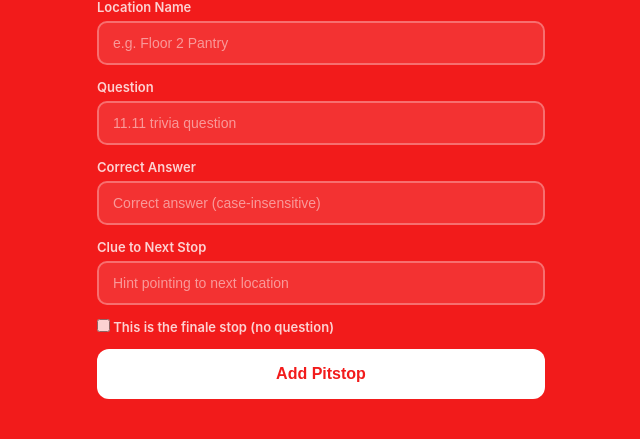
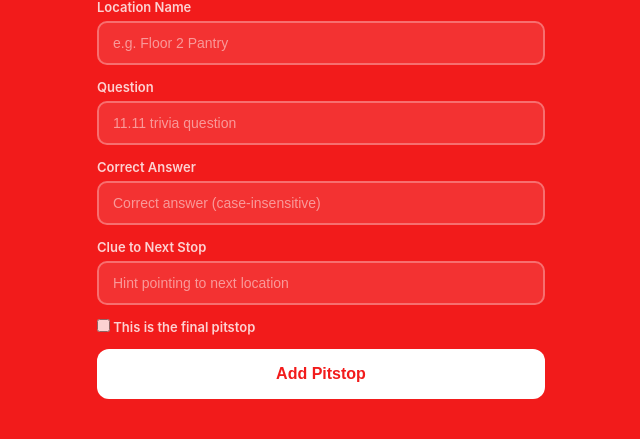
Before and after one commit to jamieysrael/lazada-1111-office-hunt, a Flask app: template templates/admin_stop_form.html in a window 1280 px wide; the page is wider, and only the part inside the window is pictured. Shown: the part 422-861 px from the top of that part, without its empty margins (319-959 px from the left). Run offline with Flask 3, Linux system fonts and the light colour scheme; the template is opened without the code that fills it, so the values that code supplies are empty.

Commit message:
Update templates/admin_stop_form.html

```diff
--- a/templates/admin_stop_form.html
+++ b/templates/admin_stop_form.html
@@ -9,40 +9,62 @@
 {% endif %}
 
 <form method="POST" action="{{ form_action }}">
+    <!-- Regular pitstop fields (always visible) -->
+    <div id="regular_fields">
         <div class="form-group">
             <label class="form-label">Location Name</label>
-        <input type="text" name="location_name" class="form-input" value="{{ stop.location_name if stop else '' }}" placeholder="e.g. Floor 2 Pantry" required>
+            <input type="text" name="location_name" id="location_name" class="form-input" value="{{ stop.location_name if stop else '' }}" placeholder="e.g. Floor 2 Pantry" required>
         </div>
         <div class="form-group">
             <label class="form-label">Question</label>
-        <input type="text" name="question" class="form-input" value="{{ stop.question if stop else '' }}" placeholder="11.11 trivia question" required>
+            <input type="text" name="question" id="question" class="form-input" value="{{ stop.question if stop else '' }}" placeholder="11.11 trivia question">
         </div>
         <div class="form-group">
             <label class="form-label">Correct Answer</label>
-        <input type="text" name="answer" class="form-input" value="{{ stop.answer if stop else '' }}" placeholder="Correct answer (case-insensitive)" required>
+            <input type="text" name="answer" id="answer" class="form-input" value="{{ stop.answer if stop else '' }}" placeholder="Correct answer (case-insensitive)">
         </div>
         <div class="form-group">
             <label class="form-label">Clue to Next Stop</label>
-        <input type="text" name="clue_to_next" class="form-input" value="{{ stop.clue_to_next if stop else '' }}" placeholder="Hint pointing to next location" required>
+            <input type="text" name="clue_to_next" id="clue_to_next" class="form-input" value="{{ stop.clue_to_next if stop else '' }}" placeholder="Hint pointing to next location">
         </div>
+    </div>
+
+    <!-- Is this the final stop checkbox -->
     <div class="form-group">
         <label class="form-label">
-            <input type="checkbox" name="is_finale" id="is_finale" {{ 'checked' if stop and stop.is_finale else '' }} onchange="toggleFinaleFields()"> This is the finale stop (no question)
+            <input type="checkbox" name="is_finale" id="is_finale" {{ 'checked' if stop and stop.is_finale else '' }} onchange="toggleFinale()"> This is the final pitstop
         </label>
     </div>
 
-    <!-- Finale-specific fields -->
-    <div id="finale_fields" style="display:none; border-top: 1px solid rgba(255,255,255,0.2); padding-top: 16px; margin-top: 16px;">
+    <!-- Finale type selection (only visible when is_finale is checked) -->
+    <div id="finale_type_section" style="display:none; border-top: 1px solid rgba(255,255,255,0.2); padding-top: 16px; margin-top: 16px;">
+        <div class="form-group">
+            <label class="form-label">Final Stop Type</label>
+            <div style="display: flex; gap: 20px; margin-top: 8px;">
+                <label style="display: flex; align-items: center; gap: 8px; cursor: pointer;">
+                    <input type="radio" name="finale_type" value="question" id="finale_type_question" onchange="toggleFinaleType()" {{ 'checked' if stop and stop.finale_type == 'question' else '' }}>
+                    <span>Question</span>
+                </label>
+                <label style="display: flex; align-items: center; gap: 8px; cursor: pointer;">
+                    <input type="radio" name="finale_type" value="team_photo" id="finale_type_team_photo" onchange="toggleFinaleType()" {{ 'checked' if not stop or stop.finale_type == 'team_photo' else '' }}>
+                    <span>Team Photo</span>
+                </label>
+            </div>
+        </div>
+    </div>
+
+    <!-- Team Photo fields (visible when finale_type is team_photo) -->
+    <div id="team_photo_fields" style="display:none; border-top: 1px solid rgba(255,255,255,0.2); padding-top: 16px; margin-top: 16px;">
         <div class="form-group">
             <label class="form-label">Final Message</label>
             <input type="text" name="finale_message" class="form-input" value="{{ stop.finale_message if stop else '' }}" placeholder="e.g. You made it to the Team Show Booth!">
         </div>
         <div class="form-group">
-            <label class="form-label">Pitstop Final Task</label>
+            <label class="form-label">Final Task</label>
             <textarea name="finale_task" class="form-input" rows="3" placeholder="e.g. 1. Take a team photo at this booth&#10;2. Post it on Buzz with the hashtag below&#10;3. Paste your Buzz post URL to complete the hunt!">{{ stop.finale_task if stop else '' }}</textarea>
         </div>
         <div class="form-group">
-            <label class="form-label">Pitstop Final Details</label>
+            <label class="form-label">Final Details (optional)</label>
             <textarea name="finale_details" class="form-input" rows="2" placeholder="Any additional details or instructions">{{ stop.finale_details if stop else '' }}</textarea>
         </div>
         <div class="form-group">
@@ -50,7 +72,7 @@
             <input type="text" name="finale_hashtag" class="form-input" value="{{ stop.finale_hashtag if stop else '' }}" placeholder="e.g. 2026BiggestSaleSG">
         </div>
         <div class="form-group">
-            <label class="form-label">Input Field Label (URL or Answer)</label>
+            <label class="form-label">Input URL Label</label>
             <input type="text" name="finale_input_label" class="form-input" value="{{ stop.finale_input_label if stop else '' }}" placeholder="e.g. Paste your Buzz post URL here...">
         </div>
     </div>
@@ -59,28 +81,51 @@
 </form>
 
 <script>
-function toggleFinaleFields() {
+function toggleFinale() {
     var isFinale = document.getElementById('is_finale').checked;
-    var finaleFields = document.getElementById('finale_fields');
-    finaleFields.style.display = isFinale ? 'block' : 'none';
+    var finaleTypeSection = document.getElementById('finale_type_section');
+    finaleTypeSection.style.display = isFinale ? 'block' : 'none';
 
-    // Make question/answer/clue not required when finale is checked
-    var question = document.querySelector('input[name="question"]');
-    var answer = document.querySelector('input[name="answer"]');
-    var clue = document.querySelector('input[name="clue_to_next"]');
+    // If not finale, hide all finale-specific fields
+    if (!isFinale) {
+        document.getElementById('team_photo_fields').style.display = 'none';
+        // Make question/answer required for regular stops
+        document.getElementById('question').setAttribute('required', '');
+        document.getElementById('answer').setAttribute('required', '');
+        document.getElementById('clue_to_next').setAttribute('required', '');
+    } else {
+        // For finale, clue is not required
+        document.getElementById('clue_to_next').removeAttribute('required');
+        // Update visibility based on finale type
+        toggleFinaleType();
+    }
+}
 
-    if (isFinale) {
+function toggleFinaleType() {
+    var isFinale = document.getElementById('is_finale').checked;
+    if (!isFinale) return;
+
+    var isQuestion = document.getElementById('finale_type_question').checked;
+    var teamPhotoFields = document.getElementById('team_photo_fields');
+    var question = document.getElementById('question');
+    var answer = document.getElementById('answer');
+
+    if (isQuestion) {
+        // Question mode: show question/answer fields, hide team photo fields
+        teamPhotoFields.style.display = 'none';
+        question.setAttribute('required', '');
+        answer.setAttribute('required', '');
+    } else {
+        // Team Photo mode: hide question/answer fields, show team photo fields
+        teamPhotoFields.style.display = 'block';
         question.removeAttribute('required');
         answer.removeAttribute('required');
-        clue.removeAttribute('required');
-    } else {
-        question.setAttribute('required', '');
-        answer.setAttribute('required', '');
-        clue.setAttribute('required', '');
+        question.value = '';
+        answer.value = '';
     }
 }
 
 // Run on page load
-toggleFinaleFields();
+toggleFinale();
 </script>
 {% endblock %}
```
Lines whose indentation alone changed are shown as unchanged.
